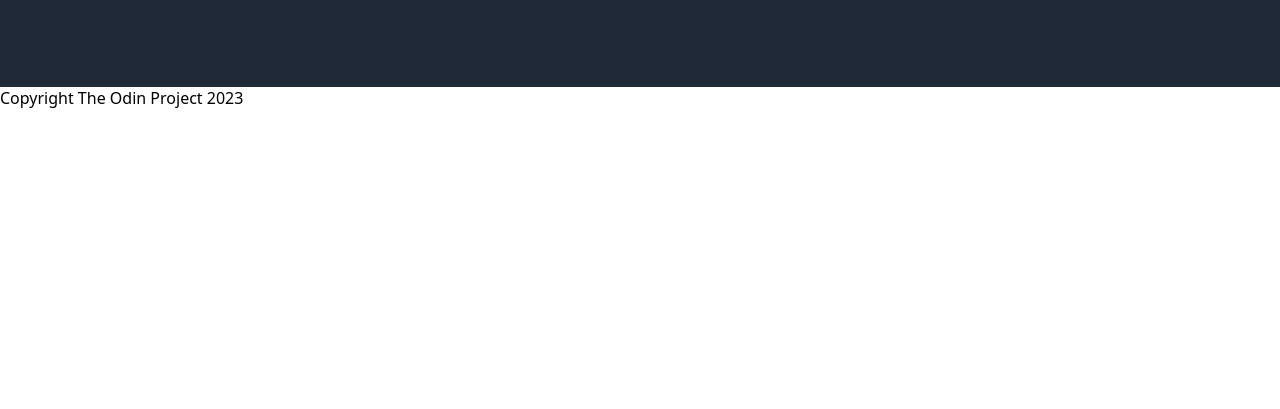
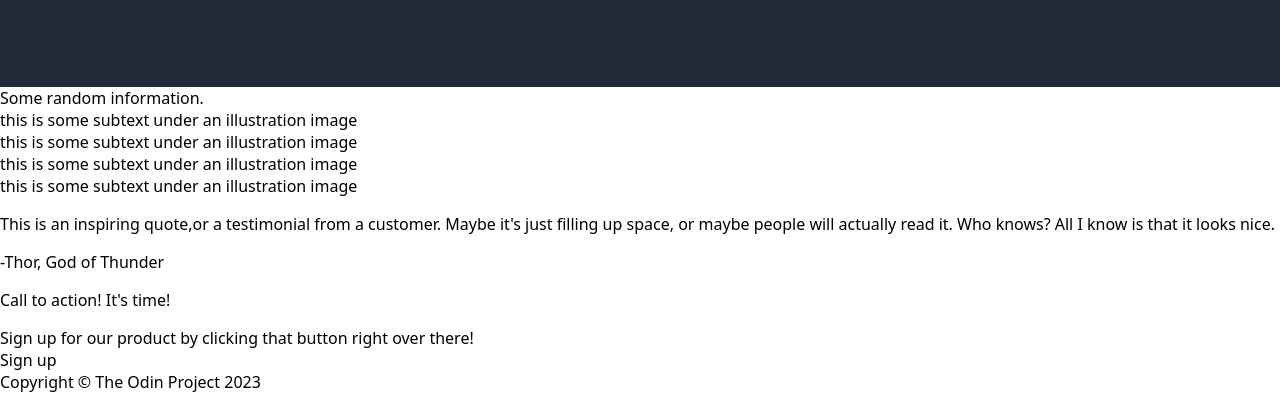
Before and after one commit to Zabed-Iftekhar/landing-page, a plain HTML site: page index.html in a window 1280 px wide. Shown: the part 391-800 px from the top of the page. Drawn offline with Linux system fonts and the light colour scheme.

Commit message:
Update code and add new containers in index.html
- Update the header container .
- Apply 4 more containers including the footer.
- Use &copy; in the HTML file for the copyright symbol to appear.
- <footer></footer> didn't work as expected . Use <div class="footer"></div> instead.
- Containers malfunction when parent styling merge with child styling. Use unique classes instead.
- Avoid nested class groups.

```diff
--- a/index.html
+++ b/index.html
@@ -29,14 +29,63 @@
                 </div>
                 <div class="img-container">this is a placeholder for an image.</div>
             </div>
+        </div>
+    </div>
 
 
+    <div class="random-info">Some random information.</div>
+
+    <div class="empty-container">
+        <div class="empty-boxes">
+            <div class="box"></div>
+            <div class="quote-text">this is some subtext under an illustration image</div>
+
+        </div>
+        <div class="empty-boxes">
+            <div class="box"></div>
+            <div class="quote-text">this is some subtext under an illustration image</div>
+
+        </div>
+        <div class="empty-boxes">
+            <div class="box"></div>
+            <div class="quote-text">this is some subtext under an illustration image</div>
+
+        </div>
+        <div class="empty-boxes">
+            <div class="box"></div>
+            <div class="quote-text">this is some subtext under an illustration image</div>
+
+        </div>
+
+    </div>
+
+
+    <div class="comment-container">
+        <div class="smaller-commentbox">
+            <p class="comment">
+                This is an inspiring quote,or a testimonial from a customer. Maybe it's just filling up space, or maybe people will actually read it. Who knows? All I know is that it looks nice.
+                <p class="right-alignment">-Thor, God of Thunder</p></p>
         </div>
     </div>
-    <div class="list"></div>
-    <div class="comment"></div>
-    <div class="signin"></div>
-    <footer>Copyright The Odin Project 2023</footer>
+
+
+    <div class="signin">
+        <div class="blue-container">
+            <div class="smaller-blue-container">
+                <p class="big-text">Call to action! It's time!</p>
+            Sign up for our product by clicking that button right over there!
+            </div>
+
+
+            <div class="sign-up">Sign up</div>
+        </div>
+    </div>
+
+
+    <div class="footer">
+       Copyright &copy; The Odin Project 2023
+    </div>
+
 
 </body>
 </html>
```
